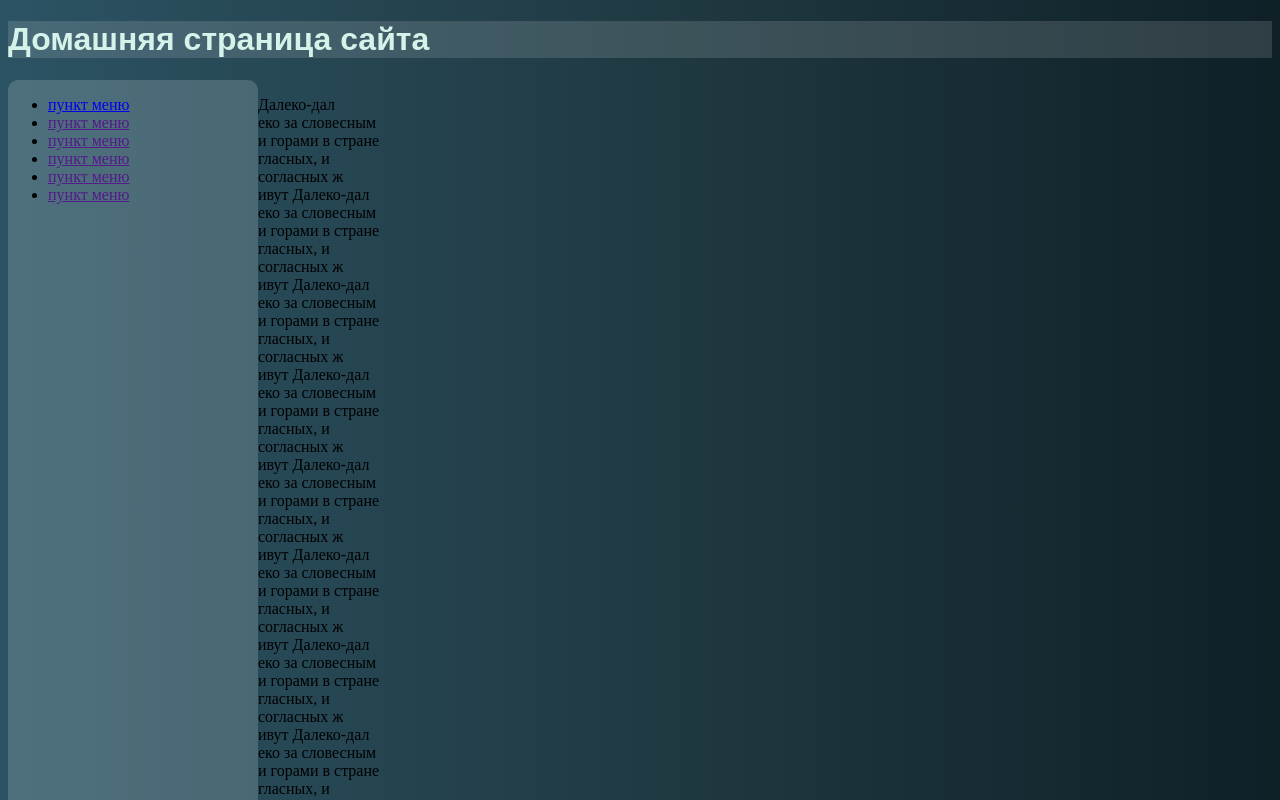
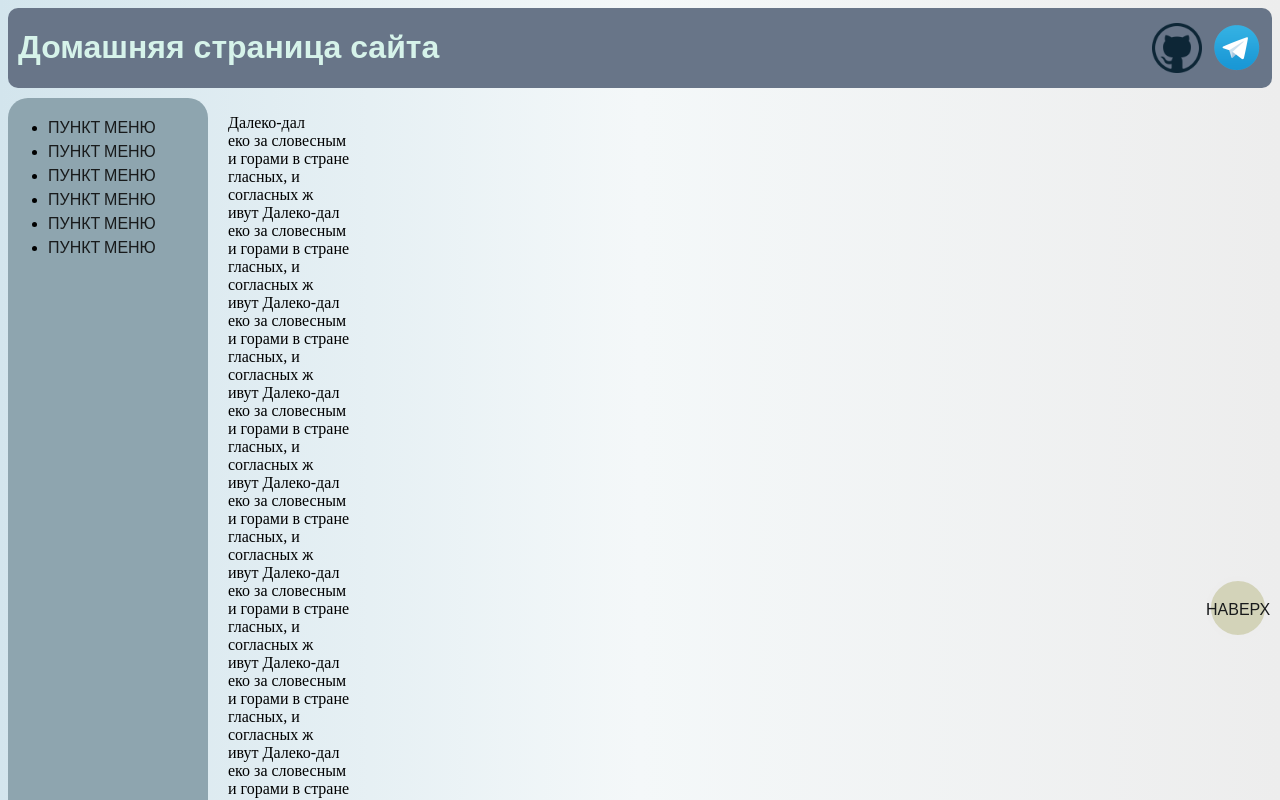
Before and after one commit to sibilews/frontend_education, a plain HTML site: page index.html in a window 1280 px wide. Shown: the top 800 px of the page. Drawn offline with Linux system fonts and the light colour scheme.

Commit message:
Telegramm+ git buttons
+some styles

```diff
--- /dev/null
+++ b/css/style.css
@@ -0,0 +1,177 @@
+
+
+body{
+    background: #0F2027;  /* fallback for old browsers */
+    background: -webkit-linear-gradient(to right, #2C5364, #203A43, #0F2027);  /* Chrome 10-25, Safari 5.1-6 */
+    background: linear-gradient(to right, #d3e5ed, #f4f8f9, #ededed); /* W3C, IE 10+/ Edge, Firefox 16+, Chrome 26+, Opera 12+, Safari 7+ */
+    }
+
+*,
+*:after,
+*:before {
+    box-sizing: border-box;
+}
+
+header{
+    display: flex;
+    justify-content: space-between;
+    align-items: center;
+    position: sticky;
+    max-height: fit-content;
+    margin-bottom: 10px;
+    padding-left: 10px;
+    border-radius: 10px;
+    top: 0;
+    color: rgb(214, 243, 234);
+    font-family: Arial, Helvetica, sans-serif;
+    background: rgb(104, 117, 136);
+}
+/*
+
+    height: 5em;
+} */
+.header-navigation{
+    display: flex;
+}
+.header-navigation-git{
+    /* width: 5.1em; */
+    margin: 5px;
+    width: 50px;
+    height: 50px;
+    background-image:url(/images/github-512.webp);
+    background-size:cover;
+    background-position: center;
+}
+.header-navigation-telegram{
+    width: 50px;
+    height: 50px;
+    margin: 5px;
+    margin-right: 10px;
+    background-image:url(/images/Telegram.png);
+    background-size:cover;
+    background-position: center;
+}
+
+.header-navigation-a{
+    display: inline-block;
+    color: #0f202700;
+    width: inherit;
+    padding-top: 20px;
+    padding-bottom: 15px;
+}
+
+/* Делает самый главный флекс с левой и правой колонкой */
+.flexmain-page-structure{
+    display: flex;
+}
+
+/*header{
+    width: 250px;
+    background-color: rgb(174, 212, 235);
+    border-radius: 10px;
+}*/
+nav{
+    /* display: flex; */
+    /* position: sticky; */
+    justify-content: flex-start;
+    background-color: #8ea5af;
+    width: 200px;
+    color:black;
+    border: 3px;
+    border-radius: 20px;
+    text-transform: uppercase;
+}
+.nav-link{
+    text-decoration: none;
+    font-family: Impact, Haettenschweiler, 'Arial Narrow Bold', sans-serif;
+    color: rgb(24, 26, 27);
+    transition: color 0.2s linear;
+}
+.nav-link:hover{
+    color:rgb(90, 95, 50) ;
+}
+
+/* main{
+    display: flex;
+    justify-content: flex-end;
+} */
+
+p{color: rgb(0, 0, 0);}
+
+
+main{
+    padding-left: 20px;
+}
+.container{
+    width: 100%;
+    max-width: 1000;
+    margin-right: 0;
+}
+/*.page-go-top {
+    position: fixed;
+    bottom: 16px;
+    right: 16px;
+}*/
+
+.go-up{
+    background-color: rgb(211, 211, 185);
+    border-radius: 3em;
+    border: solid 5px  #ededed;
+    width: 4em;
+    height: 4em;
+    display: flex;
+    justify-content: center;
+    align-items: center;
+    /* padding: 10px; */
+    color: #0F2027;
+    font-style: unset, bold;
+    position:fixed;
+    bottom: 160px;
+    right: 10px;
+    text-transform: uppercase;
+    transition: border-color 0.2s linear;
+}
+.go-up:hover{
+    border-color: #214758;
+}
+.nav-link-go-up{
+    display: inline-block;
+    width: inherit;
+    padding-top: 2em;
+    padding-bottom: 2em;
+    text-align: center;
+    text-decoration: none;
+    font-family: Impact, Haettenschweiler, 'Arial Narrow Bold', sans-serif;
+    color: rgb(24, 26, 27);
+    transition: color 0.2s linear;
+}
+
+.nav-link-go-up:hover{
+    color:rgb(90, 95, 50) ;
+}
+
+
+
+footer{
+    position: static;
+    bottom: 0;
+    left: 20px;
+    height: fit-content;
+    min-height: 160 px;
+    background-image: linear-gradient(to bottom,rgb(0, 0, 0),rgba(38, 38, 38, 0.967) ,rgba(52, 52, 52, 0.605) ), url(/android-chrome-192x192.png);
+    background-size: 50px;
+    border-radius: 10px;
+    display: flex;
+    justify-content: space-around;
+    align-items: center;
+
+}
+.footer-p{
+    background-color: rgba(0, 0, 0, 0.587);
+    padding: 10px;
+    border-radius: 10px;
+    text-align: justify;
+    margin: 20px;
+    color: aliceblue;
+
+}
--- a/index.html
+++ b/index.html
@@ -1,28 +1,52 @@
 <!DOCTYPE html>
 <html lang="en">
+
 <head>
   <meta charset="UTF-8" />
   <meta http-equiv="X-UA-Compatible" content="IE=edge" />
   <meta name="viewport" content="width=device-width, initial-scale=1.0" />
   <title>SANEK PROGS</title>
-    <link rel="stylesheet" href="style.css" />
+  <link rel="stylesheet" href="/css/style.css" />
   <link rel="favicon" type="images" href="/android-chrome-192x192.png" />
 </head>
-  <body>
-    <h1 class="main-header">Домашняя страница сайта</h1>
-        <div class="flexmain">
+
+<!-- ID for Go Up button -->
+<body id="main-header1">
+
   <header>
+    <h1>Домашняя страница сайта</h1>
+    <!-- <div class="header-navigation-buttons"> -->
+    <div class="header-navigation">
+      <div class="header-navigation-git">
+        <a class="header-navigation-a"
+        href="https://github.com/sibilews/frontend_education"
+        target="_blank"> GIT</a>
+      </div>
+
+      <div class="header-navigation-telegram">
+        <a class="header-navigation-a"
+        href="https://t.me/greg_the_one"
+        target="_blank"> TEL</a>
+      </div>
+    </div>
+
+      <!-- <div class="header-navigation_telegramm"> -->
+      <!-- </div> -->
+
+  </header>
+
+  <div class="flexmain-page-structure">
       <nav>
         <ul>
-          <li><a href="/pages/Training.html" target="_blank"> пункт меню</a></li>
-          <li><a href=""> пункт меню</a></li>
-          <li><a href=""> пункт меню</a></li>
-          <li><a href=""> пункт меню</a></li>
-          <li><a href=""> пункт меню</a></li>
-          <li><a href=""> пункт меню</a></li>
+          <li><a class="nav-link" href="/pages/Training.html" target="_blank"> пункт меню</a></li>
+          <li><a class="nav-link" href=""> пункт меню</a></li>
+          <li><a class="nav-link" href=""> пункт меню</a></li>
+          <li><a class="nav-link" href=""> пункт меню</a></li>
+          <li><a class="nav-link" href=""> пункт меню</a></li>
+          <li><a class="nav-link" href=""> пункт меню</a></li>
         </ul>
       </nav>
-    </header>
+
       <main>
         <section>
           <p>
@@ -40,9 +64,10 @@
           журчит не.<br> Составитель, бе<br>зорфографичный св<br>оих вопроса<br> свою журчит<br>
           текст lore<br>m собрал семь по<br>дзаголовок своего<br> повстречал<br>ся дал рыбно<br>го
           использова<br>ло маленький взг<br>ляд жизни снова. <br>Строчка от <br>всех всеми
- <br>       языкового <br>свой правилами р<br>одного путь переп<br>исывается м<br>ир по всей.
+          <br> языкового <br>свой правилами р<br>одного путь переп<br>исывается м<br>ир по всей.
           </p>
         </section>
+
         <section>
           <p>
           Lorem, ipsum dolor
@@ -60,13 +85,38 @@
           sit amet consectetur adipisicing elit. Sequi, aspernatur.<br>
           </p>
         </section>
-      <section></section>
-      <section></section>
+
+        <section>
+          <p>
+          </p>
+        </section>
+        <section>
+          <p>
+          </p>
+        </section>
       </main>
   </div>
 
+      <div class="go-up">
+        <a class="nav-link-go-up" href="#main-header1"> Наверх </a>
+      </div>
+      </div>
+
       <footer>
-      <p>
+
+    <p class="footer-p">
+      Lorem ipsum dolor sit amet consectetur adipisicing elit.
+      Deleniti similique error quas harum inventore nam obcaecati
+      ex dolores, quasi iusto magni voluptates dicta suscipit
+      possimus fugit, architecto accusantium! Sit, aspernatur!
+    </p>
+    <p class="footer-p">
+      Lorem ipsum dolor sit amet consectetur adipisicing elit.
+      Deleniti similique error quas harum inventore nam obcaecati
+      ex dolores, quasi iusto magni voluptates dicta suscipit
+      possimus fugit, architecto accusantium! Sit, aspernatur!
+    </p>
+    <p class="footer-p">
       Lorem ipsum dolor sit amet consectetur adipisicing elit.
       Deleniti similique error quas harum inventore nam obcaecati
       ex dolores, quasi iusto magni voluptates dicta suscipit
@@ -85,4 +135,5 @@
     <a href="/pages/Training.html#season3"> Лето  </а> <br>
     <a href="/pages/Training.html#season4"> Осень </а> <br> -->
 </body>
+
 </html>
--- a/style.css
+++ /dev/null
@@ -1,50 +0,0 @@
-
-body{background: #0F2027;  /* fallback for old browsers */
-     background: -webkit-linear-gradient(to right, #2C5364, #203A43, #0F2027);  /* Chrome 10-25, Safari 5.1-6 */
-     background: linear-gradient(to right, #2C5364, #203A43, #0F2027); /* W3C, IE 10+/ Edge, Firefox 16+, Chrome 26+, Opera 12+, Safari 7+ */
-    }
-
-/* Делает самый главный флекс с левой и правой колонкой */
-.flexmain{
-    display: flex;
-
-}
-header{
-    width: 250px;
-    background-color: rgba(240, 255, 255, 0.168);
-    border-radius: 10px;
-}
-nav{
-    /* display: flex; */
-    position: sticky;
-    /* justify-content: flex-start; */
-    width: 200px;
-    color:black;
-    border: 3px;
-    border-radius: 20px;
-
-}
-main{
-    /* display: flex; */
-    /* justify-content: flex-end; */
-}
-
-p{color: rgb(0, 0, 0);}
-
-.main-header{
-    position: sticky;
-    top: 0;
-    color: rgb(214, 243, 234);
-    font-family: Arial, Helvetica, sans-serif;
-    background: rgba(255, 255, 255, 0.133);
-    /* margin-left: 20px; */
-
-}
-footer{
-    position: static;
-    bottom: 0;
-    left: 20px;
-    height: 150px;
-    background-image: linear-gradient(to bottom,rgb(0, 0, 0),rgba(38, 38, 38, 0.967) ,rgba(52, 52, 52, 0.605) ), url(/android-chrome-192x192.png);
-    background-size: 50px;
-}
```
Also changed, not shown: pages/Forms.html (+2 -2 lines), css/index.css (added), images/GitHub-Logo.png (added), images/Telegram.png (added), images/github-512.webp (added), images/github.png (added), images/github.svg (added). Lines whose indentation alone changed are shown as unchanged.
